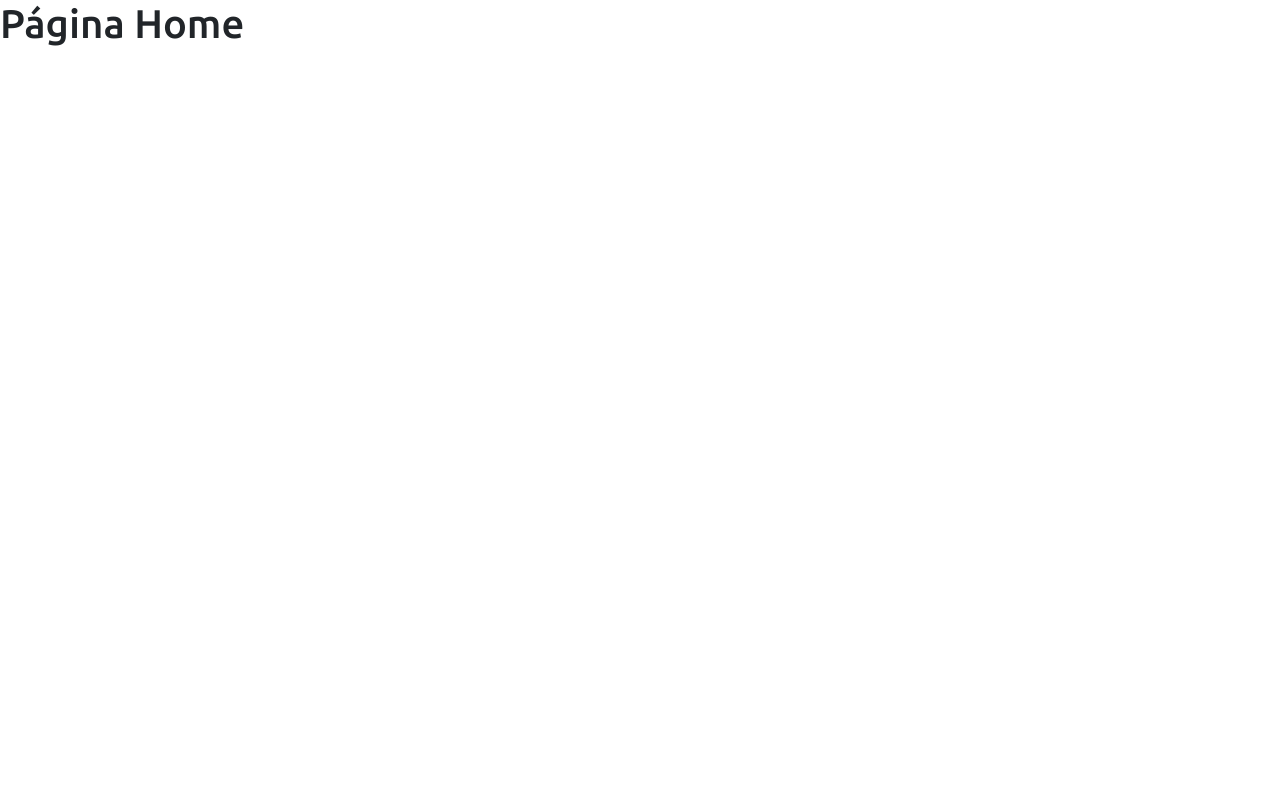
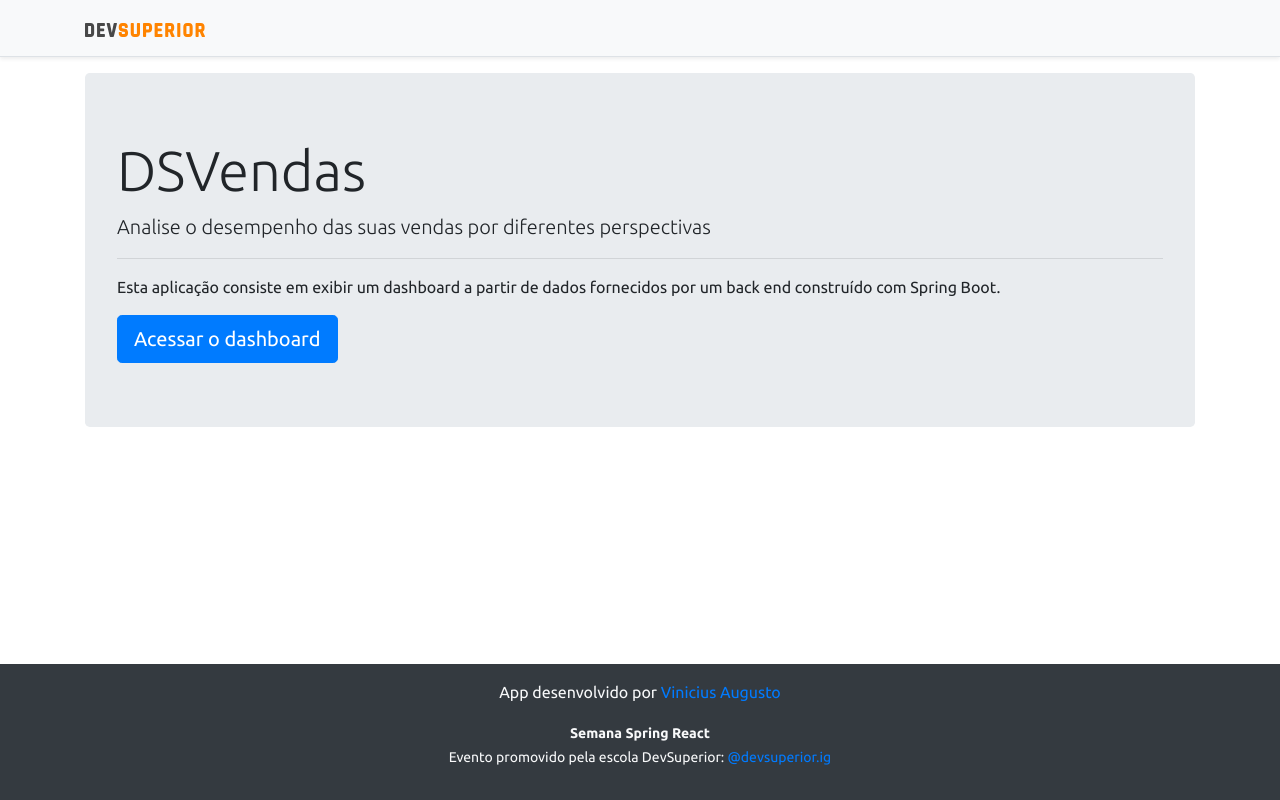
Before and after one commit to Vinicius-92/ds-sales, a React (Create React App) app in the folder frontend/: page / in a window 1280 px wide. Built offline with nearby package versions, Linux system fonts and the light colour scheme.

Commit message:
Home navigation

```diff
--- a/frontend/src/App.tsx
+++ b/frontend/src/App.tsx
@@ -1,4 +1,3 @@
-import Home from 'pages/Home';
 import Routes from 'Routes';
 
 function App() {
--- a/frontend/src/components/NavBar/index.tsx
+++ b/frontend/src/components/NavBar/index.tsx
@@ -1,15 +1,18 @@
 import ImgDsDark from 'assets/images/ds_dark.svg';
+import { Link } from 'react-router-dom';
 
 function NavBar() {
     return (
         <div className="d-flex flex-column flex-md-row align-items-center p-3 px-md-4 mb-3 bg-light border-bottom shadow-sm">
             <div className="container">
                 <nav className="my-2 my-md-0 mr-md-3">
-                    <img src={ImgDsDark} alt="DevSuperior" width="120" />
+                    <Link to="/">
+                        <img src={ImgDsDark} alt="DevSuperior" width="120" />
+                    </Link>
                 </nav>
             </div>
         </div>
-    )
+    );
 }
 
 export default NavBar;
--- a/frontend/src/pages/Home/index.tsx
+++ b/frontend/src/pages/Home/index.tsx
@@ -1,9 +1,25 @@
+import Footer from "components/Footer";
+import NavBar from "components/NavBar";
+import { Link } from "react-router-dom";
+
 function Home() {
 
     return (
-        <div>
-            <h1>Página Home</h1>
-        </div>
+        <>
+        <NavBar />
+            <div className="container">
+                <div className="jumbotron">
+                    <h1 className="display-4">DSVendas</h1>
+                    <p className="lead">Analise o desempenho das suas vendas por diferentes perspectivas</p>
+                    <hr />
+                    <p>Esta aplicação consiste em exibir um dashboard a partir de dados fornecidos por um back end construído com Spring Boot.</p>
+                    <Link className="btn btn-primary btn-lg" to="/dashboard">
+                        Acessar o dashboard
+                    </Link>
+                </div>
+            </div>
+        <Footer />
+        </>
     )
 }
 
```
